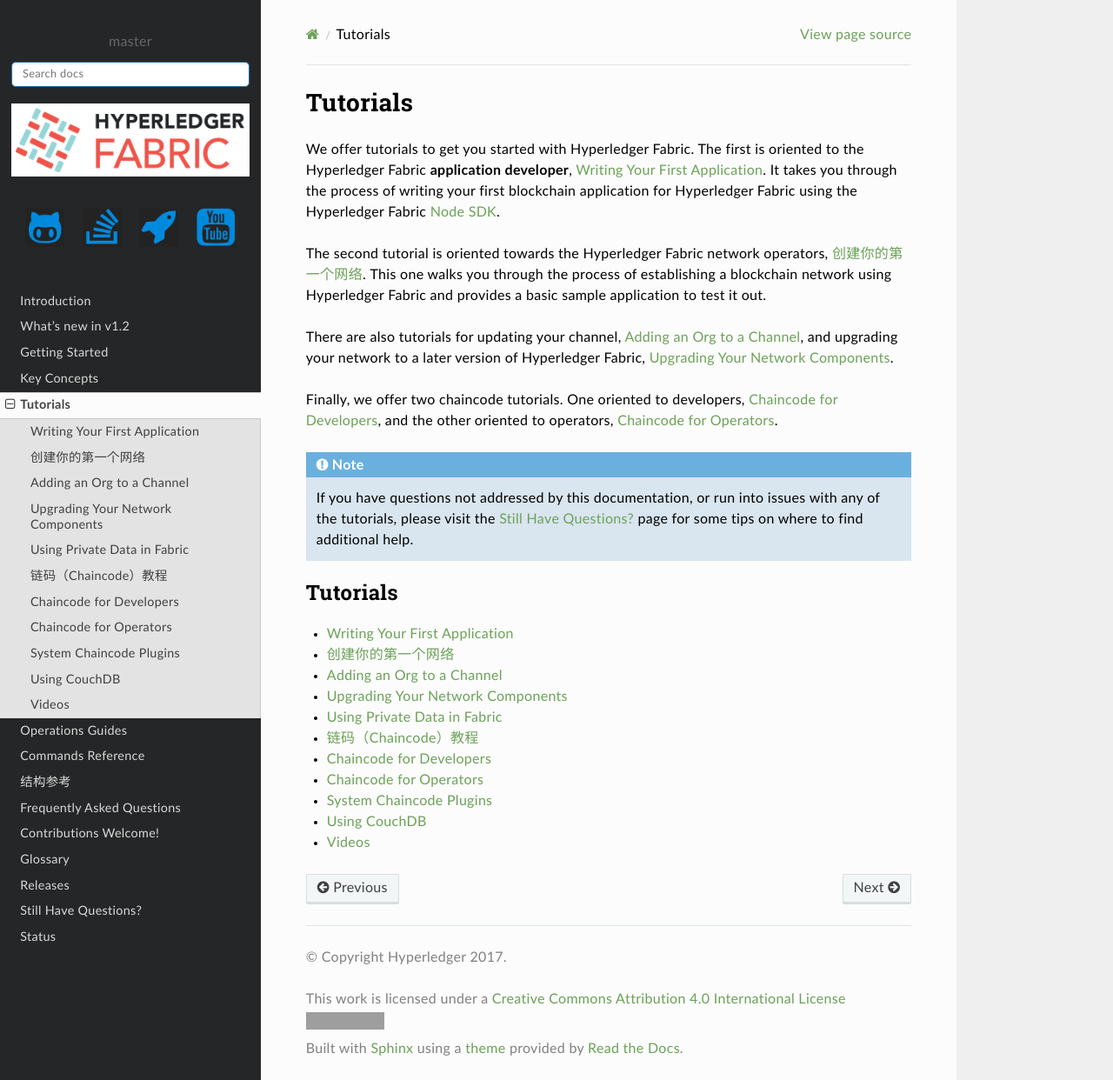
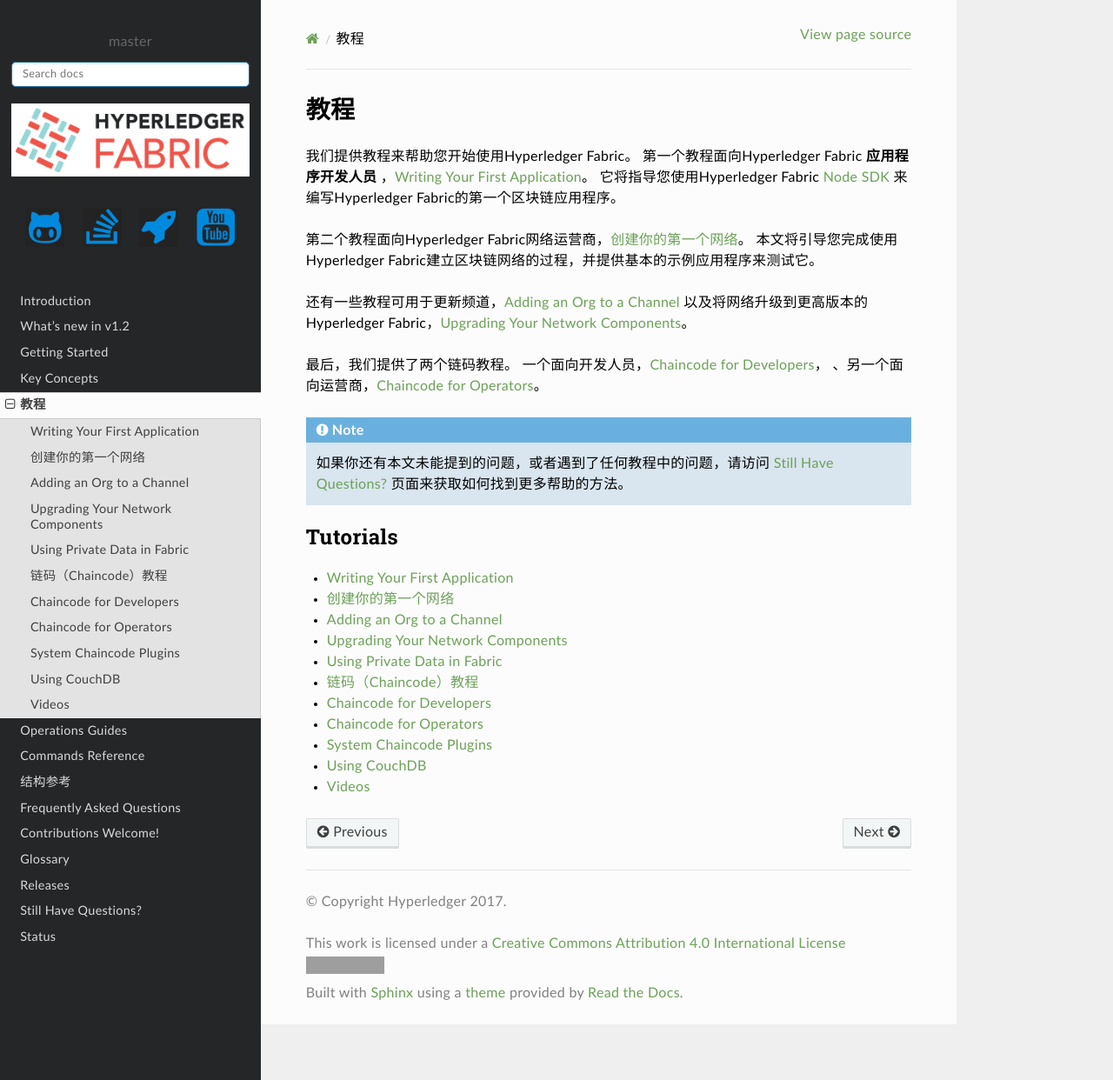
Before and after one commit to MangoDowner/hyperledger-fabric-docs-zh_CN, a Sphinx documentation site: the page built from source/tutorials.rst, in a window 1280 px wide and 1242 px high. Shown: the whole window at 87% size. Built offline with Sphinx 7.4.7 and the Read the Docs theme 2.0.0, drawn with Linux system fonts in a browser that asks for light colours; formulas are drawn with MathJax 3; grey boxes are pictures that could not be loaded.

Commit message:
汉化《教程》（Tutorials）章节

```diff
--- a/source/tutorials.rst
+++ b/source/tutorials.rst
@@ -1,27 +1,23 @@
-Tutorials
+教程
 =========
 
-We offer tutorials to get you started with Hyperledger Fabric.
-The first is oriented to the Hyperledger Fabric **application developer**,
-:doc:`write_first_app`. It takes you through the process of writing your first
-blockchain application for Hyperledger Fabric using the Hyperledger Fabric
-`Node SDK <https://github.com/hyperledger/fabric-sdk-node>`__.
+我们提供教程来帮助您开始使用Hyperledger Fabric。
+第一个教程面向Hyperledger Fabric **应用程序开发人员** ，:doc:`write_first_app`。
+它将指导您使用Hyperledger Fabric `Node SDK <https://github.com/hyperledger/fabric-sdk-node>`__
+来编写Hyperledger Fabric的第一个区块链应用程序。
 
-The second tutorial is oriented towards the Hyperledger Fabric network
-operators, :doc:`build_network`. This one walks you through the process of
-establishing a blockchain network using Hyperledger Fabric and provides
-a basic sample application to test it out.
+第二个教程面向Hyperledger Fabric网络运营商，:doc:`build_network`。
+本文将引导您完成使用Hyperledger Fabric建立区块链网络的过程，并提供基本的示例应用程序来测试它。
 
-There are also tutorials for updating your channel, :doc:`channel_update_tutorial`, and
-upgrading your network to a later version of Hyperledger Fabric, :doc:`upgrading_your_network_tutorial`.
+还有一些教程可用于更新频道，:doc:`channel_update_tutorial`
+以及将网络升级到更高版本的Hyperledger Fabric，:doc:`upgrading_your_network_tutorial`。
 
-Finally, we offer two chaincode tutorials. One oriented to developers,
-:doc:`chaincode4ade`, and the other oriented to operators,
-:doc:`chaincode4noah`.
+最后，我们提供了两个链码教程。
+一个面向开发人员，:doc:`chaincode4ade`，
+、另一个面向运营商，:doc:`chaincode4noah`。
 
-.. note:: If you have questions not addressed by this documentation, or run into
-          issues with any of the tutorials, please visit the :doc:`questions`
-          page for some tips on where to find additional help.
+.. note:: 如果你还有本文未能提到的问题，或者遇到了任何教程中的问题，请访问 :doc:`questions`
+          页面来获取如何找到更多帮助的方法。
 
 .. toctree::
    :maxdepth: 1
```
